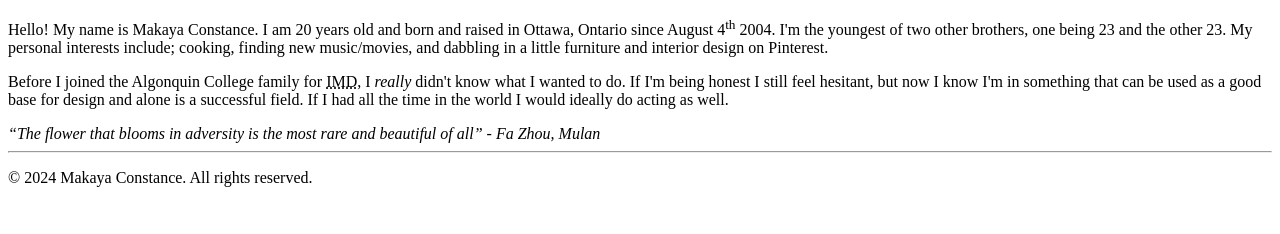
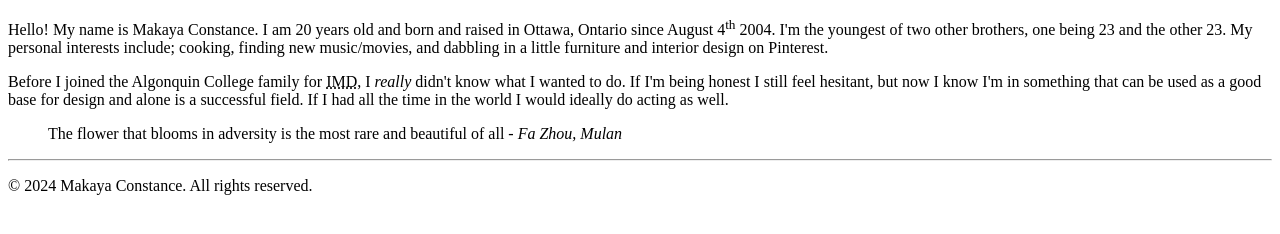
Before and after one commit to cons0099/cons0099.github.io, a plain HTML site: page html-assignment/index.html in a window 1280 px wide. Shown: the part 110-344 px from the top of the page. Drawn offline with Linux system fonts and the light colour scheme.

Commit message:
Edit blockquote

```diff
--- a/html-assignment/index.html
+++ b/html-assignment/index.html
@@ -24,7 +24,7 @@
             I'm in something that can be used as a good base for design and alone is a successful field. If I had all
             the time in the world I would ideally do acting as well.</p>
         <!--Motivational quote with citation-->
-        <cite><q>The flower that blooms in adversity is the most rare and beautiful of all</q> - Fa Zhou, Mulan</cite>
+        <blockquote>The flower that blooms in adversity is the most rare and beautiful of all <cite>- Fa Zhou, Mulan</cite></blockquote>
     </article>
     <hr>
     <!--Add footer with copyright information-->
```
